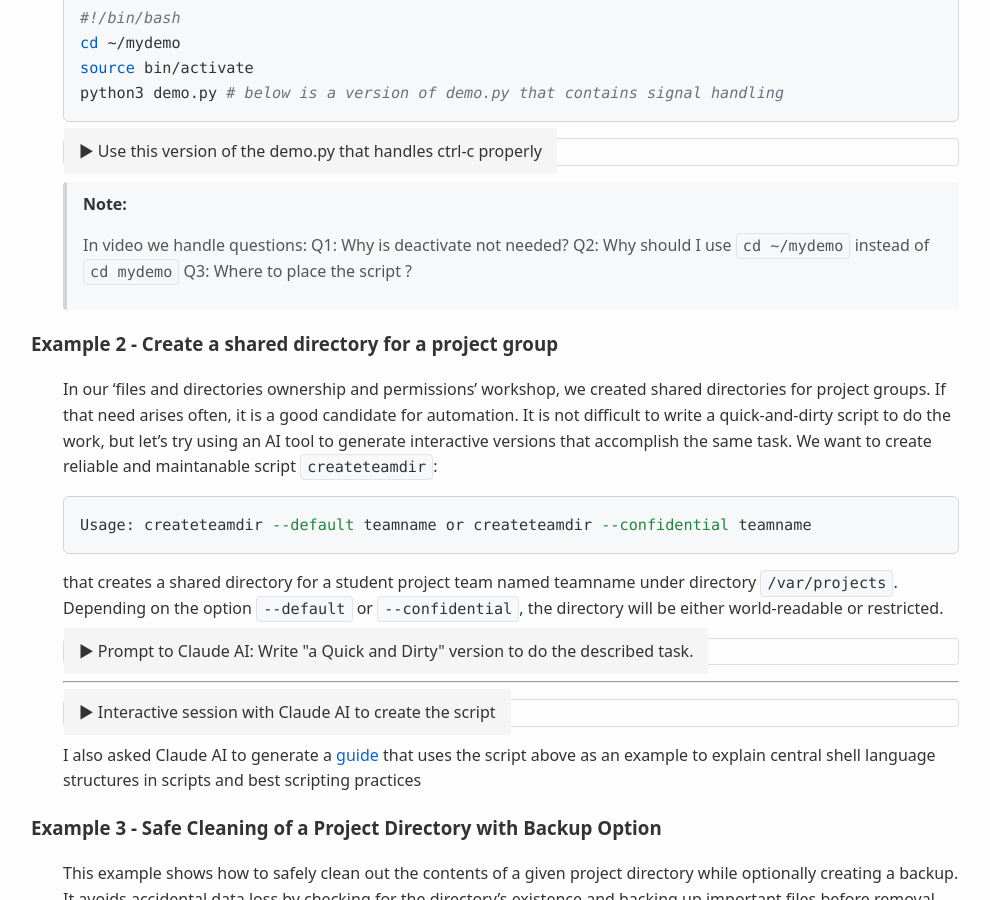
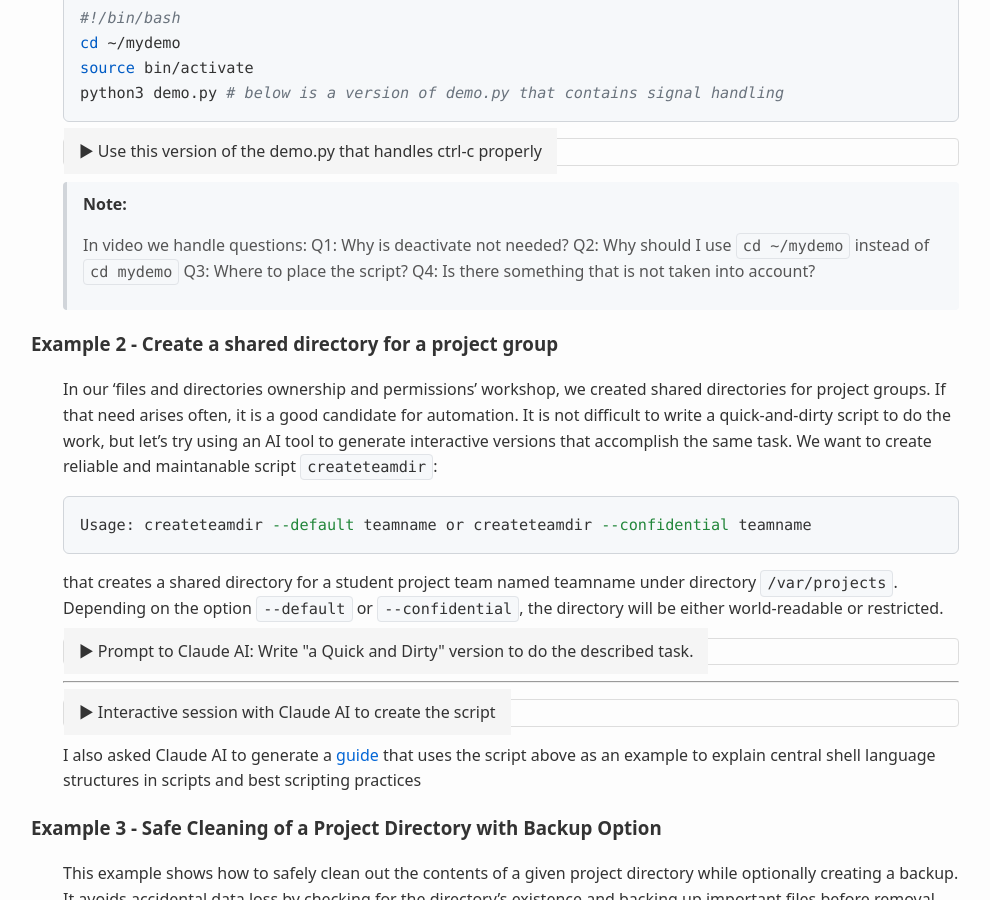
Before and after one commit to averkoc/lx, a Jekyll site: the page built from docs/ws9.md, in a window 1280 px wide and 900 px high, scrolled down 744 px. Shown: the whole window, without its empty margins (129-1119 px from the left). Built offline with Jekyll 4.4.1, drawn with Linux system fonts in a browser that asks for light colours.

Commit message:
Update ws9.md

```diff
--- a/docs/ws9.md
+++ b/docs/ws9.md
@@ -70,7 +70,7 @@
   </div>
 </div>
 
-> In video we handle questions: Q1: Why is deactivate not needed? Q2: Why should I use `cd ~/mydemo` instead of `cd mydemo` Q3: Where to place the script ?
+> In video we handle questions: Q1: Why is deactivate not needed? Q2: Why should I use `cd ~/mydemo` instead of `cd mydemo` Q3: Where to place the script? Q4: Is there something that is not taken into account?
 
 ### Example 2 - Create a shared directory for a project group
 In our 'files and directories ownership and permissions' workshop, we created shared directories for project groups. If that need arises often, it is a good candidate for automation. It is not difficult to write a quick-and-dirty script to do the work, but let's try using an AI tool to generate interactive versions that accomplish the same task. We want to create reliable and maintanable script `createteamdir`:
```
